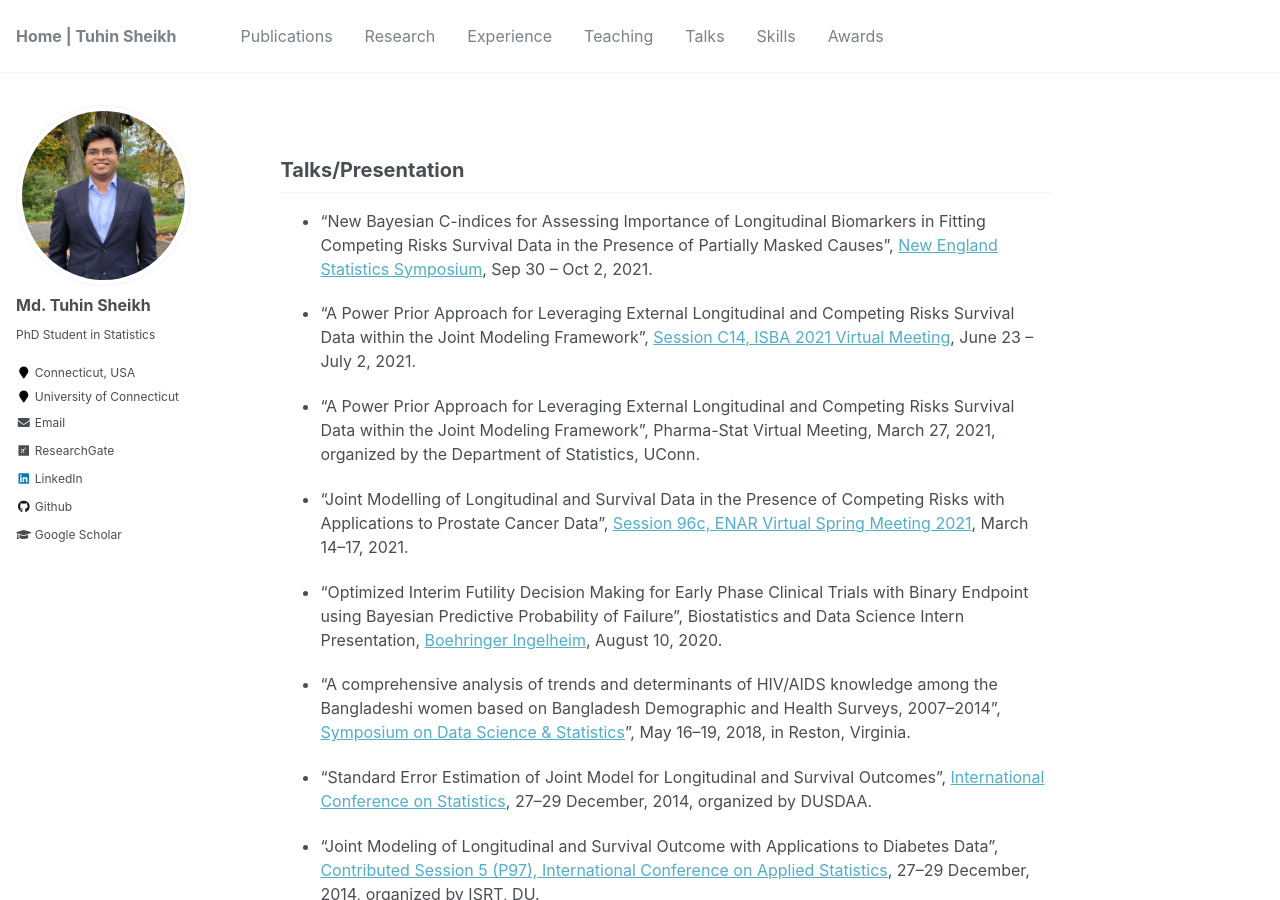
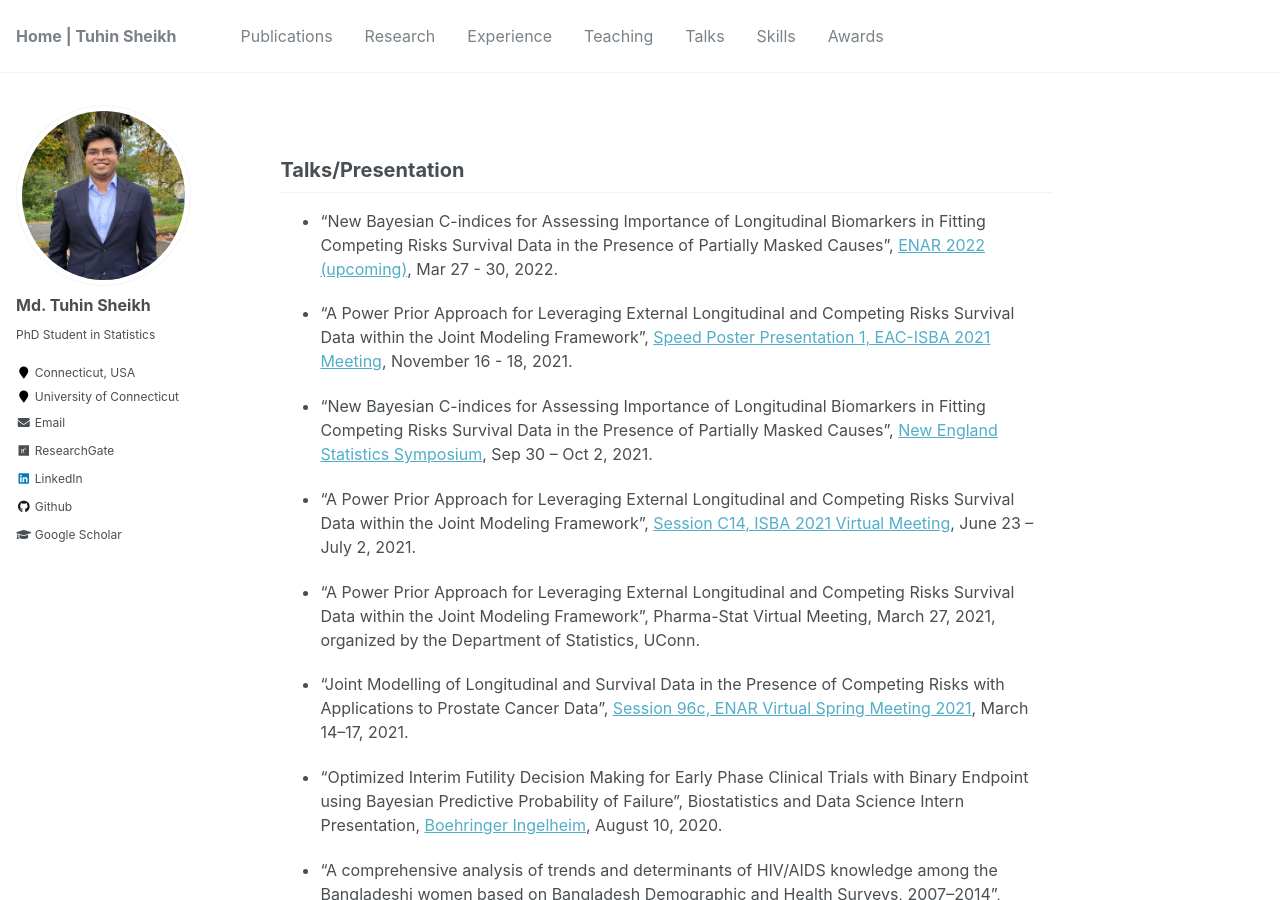
Before and after one commit to mdtuhinsheikh/mdtuhinsheikh.github.io, a Jekyll site: the page built from _pages/talks.md, in a window 1280 px wide and 900 px high. Built offline with Jekyll 4.4.1, drawn with Linux system fonts in a browser that asks for light colours.

Commit message:
Update talks.md

```diff
--- a/_pages/talks.md
+++ b/_pages/talks.md
@@ -5,6 +5,10 @@ author_profile: true
 ---
 
 ## Talks/Presentation
+* "New Bayesian C-indices for Assessing Importance of Longitudinal Biomarkers in Fitting Competing Risks Survival Data in the Presence of Partially Masked Causes", [ENAR 2022 (upcoming)](https://enar.org/meetings/spring2022/), Mar 27 - 30, 2022.
+
+* "A Power Prior Approach for Leveraging External Longitudinal and Competing Risks Survival Data within the Joint Modeling Framework", [Speed Poster Presentation 1, EAC-ISBA 2021 Meeting](https://events.stat.uconn.edu/EACISBA2021/), November 16 - 18, 2021.
+
 * "New Bayesian C-indices for Assessing Importance of Longitudinal Biomarkers in Fitting Competing Risks Survival Data in the Presence of Partially Masked Causes", [New England Statistics Symposium](https://symposium.nestat.org/), Sep 30 -- Oct 2, 2021.
 
 * "A Power Prior Approach for Leveraging External Longitudinal and Competing Risks Survival Data within the Joint Modeling Framework", [Session C14, ISBA 2021 Virtual Meeting](https://events.stat.uconn.edu/ISBA2021/programs.html), June 23 -- July 2, 2021.
```
